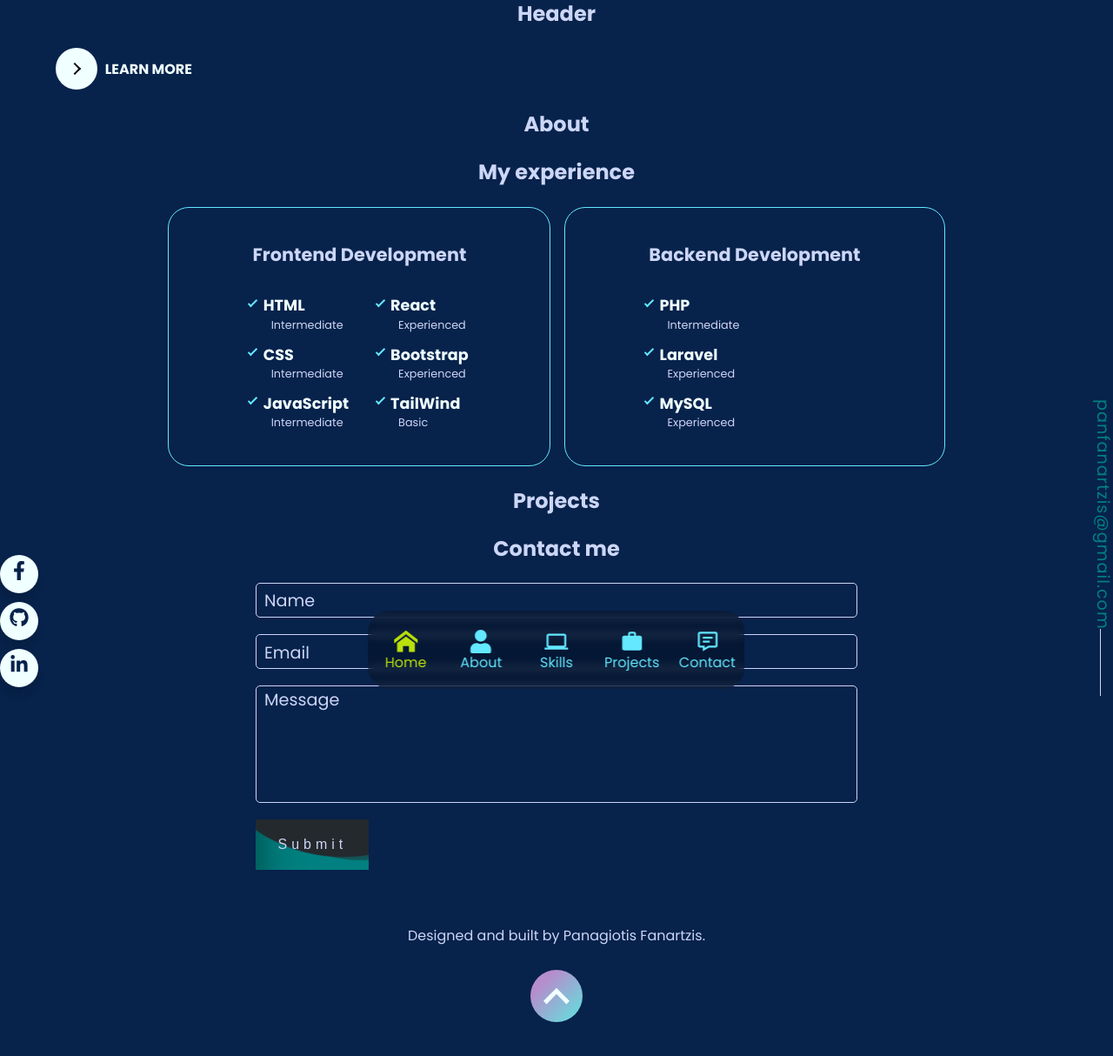
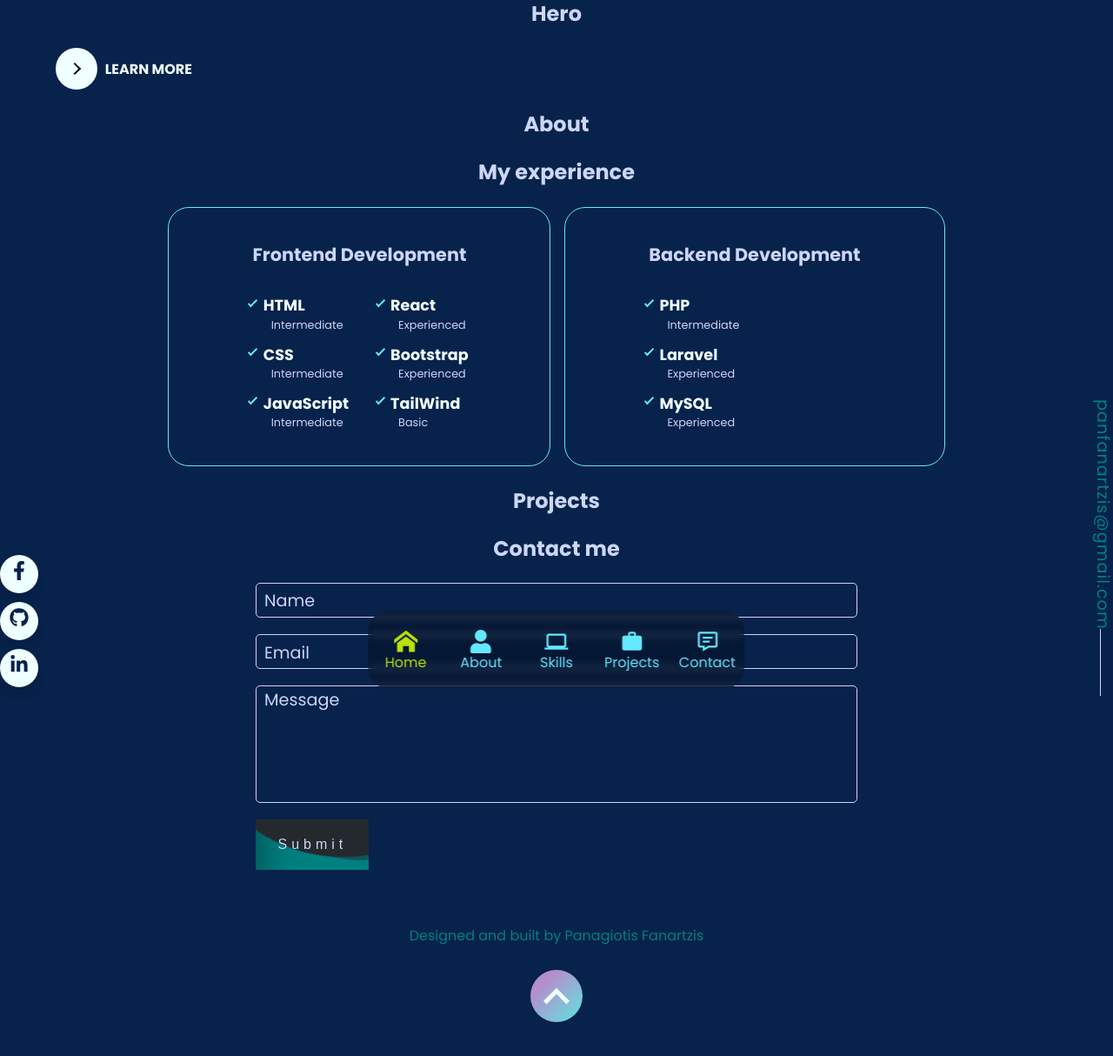
Before and after one commit to PanosFan/panosfan.github.io, a React (Create React App) app: page / in a window 1280 px wide. Shown: the top 1214 px of the page at 87% size. Built offline with nearby package versions, Linux system fonts and the light colour scheme; no server answers.

Commit message:
link in footer and contact form styling

```diff
--- a/src/App.js
+++ b/src/App.js
@@ -3,7 +3,7 @@ import { useEffect, useState } from "react";
 import Aos from "aos";
 import "aos/dist/aos.css";
 import Footer from "./Components/Layout/Footer/Footer";
-import Header from "./Components/Layout/Header/Header";
+import Hero from "./Components/Layout/Hero/Hero";
 import Navbar from "./Components/Layout/Navbar/Navbar";
 import About from "./Components/Layout/About/About";
 import Contact from "./Components/Layout/Contact/Contact";
@@ -32,7 +32,7 @@ function App() {
       <Navbar />
       <Aside />
       <main className="container">
-        <Header />
+        <Hero />
         <About />
         <Skills />
         <Projects />
--- a/src/Components/Layout/Contact/Contact.scss
+++ b/src/Components/Layout/Contact/Contact.scss
@@ -87,7 +87,21 @@
     padding: 0 0.5em;
   }
 }
-
+.activeName {
+  & + label {
+    color: $primaryColour;
+  }
+}
+.activeMail {
+  & + label {
+    color: $primaryColour;
+  }
+}
+.activeMessage {
+  & + label {
+    color: $primaryColour;
+  }
+}
 // submit button style
 .submitButton {
   cursor: pointer;
--- a/src/Components/Layout/Footer/Footer.jsx
+++ b/src/Components/Layout/Footer/Footer.jsx
@@ -11,7 +11,14 @@ const Footer = () => {
           panfanartzis@gmail.com
         </a>
       </div>
-      <p>Designed and built by Panagiotis Fanartzis.</p>
+      <p>
+        <a
+          href="https://github.com/PanosFan/panosfan.github.io/tree/main"
+          className="link"
+        >
+          Designed and built by Panagiotis Fanartzis
+        </a>
+      </p>
       <BackToTopButton />
     </footer>
   );
--- a/src/Components/Layout/Header/Header.jsx
+++ b/src/Components/Layout/Hero/Hero.jsx
@@ -1,11 +1,11 @@
-import "./Header.scss";
+import "./Hero.scss";
 import LearnMoreButton from "../../Buttons/LearnMore/LearnMoreButton";
 import Link from "react-scroll/modules/components/Link";
 
-const Header = () => {
+const Hero = () => {
   return (
     <section id="home">
-      <h4>Header</h4>
+      <h4>Hero</h4>
       <Link activeClass="active" smooth spy to="about">
         <LearnMoreButton />
       </Link>
@@ -13,4 +13,4 @@ const Header = () => {
   );
 };
 
-export default Header;
+export default Hero;
```
Also changed, not shown: src/Components/Layout/Hero/Hero.scss (renamed from src/Components/Layout/Header/Header.scss).
